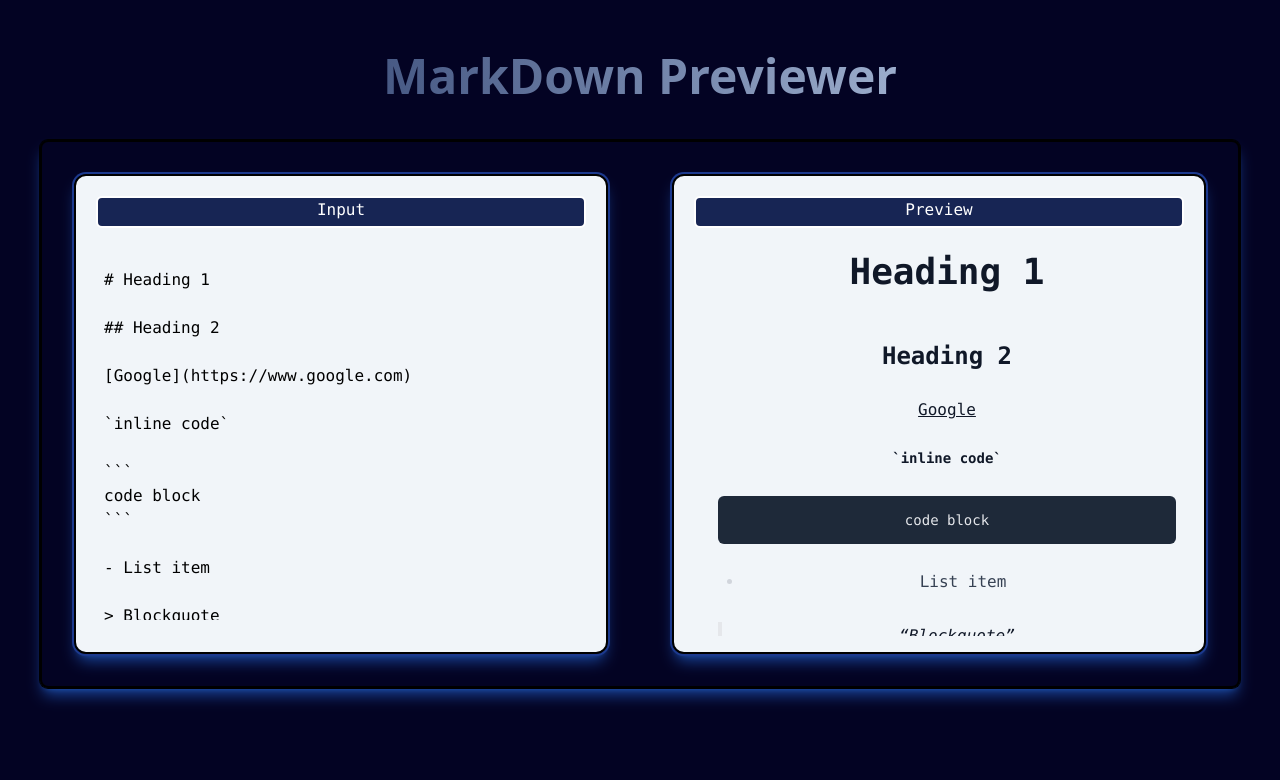
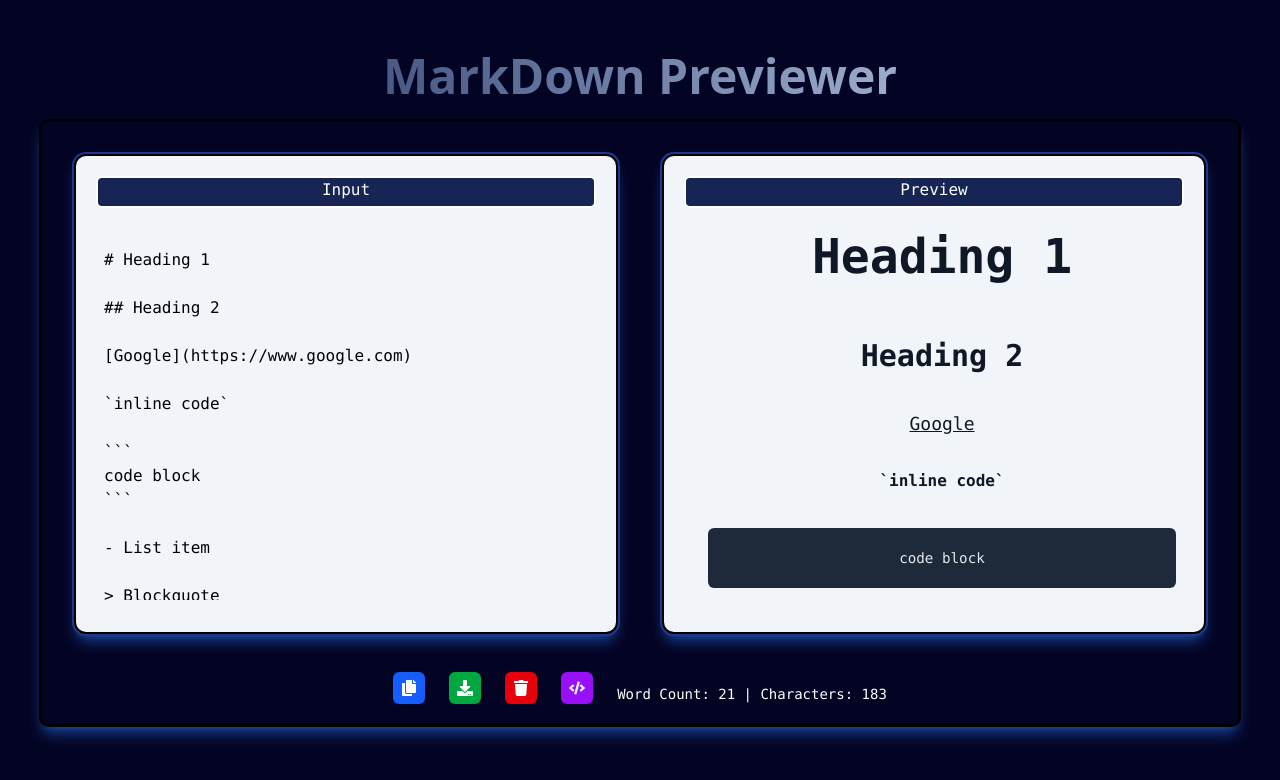
Before and after one commit to Hussain-Tinwala/Markdown-Previewer, a React app: page / in a window 1280 px wide. Shown: the top 780 px of the page. Built offline with nearby package versions, Linux system fonts and the light colour scheme; the HTML template or start-up script is replaced by a standard one.

Commit message:
Added core functionalities: Copy, Download, Clear, and Toggle Raw HTML View buttons

```diff
--- a/src/components/Engine.jsx
+++ b/src/components/Engine.jsx
@@ -1,7 +1,8 @@
-import React, { useEffect, useState } from "react";
-import { marked } from 'marked'
+import React, { useState } from "react";
+import { marked } from 'marked';
+import { FaCopy, FaDownload, FaTrash, FaCode } from 'react-icons/fa';
+
 function Engine() {
-
   const defaultMarkdown = `
 # Heading 1
 
@@ -23,81 +24,95 @@ code block
 
 **Bold text**
   `;
-    const [markdown, setMarkdown] = useState(defaultMarkdown)
 
-    function handleChange(event) {
-        const data = event.currentTarget
-        setMarkdown(data.value)
-    }
+  const [markdown, setMarkdown] = useState(defaultMarkdown);
+  const [showHtml, setShowHtml] = useState(false);
+
+  const handleChange = (event) => {
+    setMarkdown(event.target.value);
+  };
+
   const renderMarkdown = () => {
-        return { __html: marked(markdown) }
-    }
-    marked.use({
+    marked.setOptions({
       breaks: true
     });
+    return { __html: marked(markdown) };
+  };
+
+  const copyToClipboard = () => {
+    navigator.clipboard.writeText(markdown);
+    alert("Markdown Copied to Clipboard ✅");
+  };
+
+  const downloadMarkdown = () => {
+    const blob = new Blob([markdown], { type: "text/markdown" });
+    const url = URL.createObjectURL(blob);
+    const a = document.createElement("a");
+    a.href = url;
+    a.download = "markdown.md";
+    a.click();
+    URL.revokeObjectURL(url);
+  };
+
+  const clearEditor = () => {
+    setMarkdown("");
+  };
+
+  const toggleHtmlView = () => {
+    setShowHtml(!showHtml);
+  };
 
   return (
     <>
-            <div className="container font-mono flex border-2 h-1/3 max-h-screen gap-10 p-[20px] m-10 mx-auto mb-0 bg-transparent w-300 rounded-lg shadow-lg shadow-blue-500/50 ring-1"
-
-            // style={{
-            //     display: 'flex',
-            //     gap: '10px',
-            //     margin: '25px'
-            // }}
-            >
-                <div className="container1 m-3 p-5 w-1/2 h-120 border-2 bg-[#F1F5F9] rounded-xl shadow-lg shadow-blue-500/50 ring-2 ring-blue-900"
-                    >
-                    <h2 className="border-2 bg-[#172554] text-white rounded-md
-
-h-8 ">Input</h2>
+      <div className="container font-mono flex flex-col border-2 max-h-screen gap-10 p-[20px] m-10 mt-5 mx-auto mb-0 bg-transparent w-300 rounded-lg shadow-lg shadow-blue-500/50 ring-1">
+        <div className="flex h-[450px] gap-5">
+          {/* Input Section */}
+          <div className="container1 m-3 p-5 w-1/2 h-120 border-2 bg-[#F1F5F9] rounded-xl shadow-lg shadow-blue-500/50 ring-2 ring-blue-900">
+            <h2 className="border-2 bg-[#172554] text-white rounded-md h-8">Input</h2>
             <textarea
-                        name="textarea"
               id="editor"
               value={markdown}
               onChange={handleChange}
+              className="w-full h-96 m-2 mx-auto p-2 outline-none resize-none bg-transparent text-black"
               placeholder="Enter markdown here..."
-                        className="w-full h-96 m-2 mx-auto p-2"
-
-                    // style={{
-                    //     width: 700,
-                    //     height: 500,
-                    //     resize: false,
-                    //     border: 'none',
-                    //     outline: 'none',
-                    //     border: '2px solid black',
-                    //     padding: '30px'
-                    // }}
-                    >
-
-                    </textarea>
+            />
           </div>
 
-
-                <div className="container2 m-3 p-5 w-1/2 h-120 border-2 bg-[#F1F5F9] rounded-xl shadow-lg shadow-blue-500/50 ring-2 ring-blue-900"
-
-                // style={{
-                //     width: 700,
-                //     height: 500,
-                //     border: '2px solid black',
-                //     padding: '30px',
-                //     marginTop: '28px'
-                // }}
-                >
-                    <h2 className="border-2 bg-[#172554] text-white rounded-md
-
-h-8">Preview</h2>
+          {/* Preview Section */}
+          <div className="container2 m-3 p-5 w-1/2 h-120 border-2 bg-[#F1F5F9] rounded-xl shadow-lg shadow-blue-500/50 ring-2 ring-blue-900">
+            <h2 className="border-2 bg-[#172554] text-white rounded-md h-8">Preview</h2>
             <div
               id="preview"
-                        className="w-full h-[400px] m-2 p-4 prose overflow-y-auto"
+              className="w-full h-[400px] m-2 p-4 prose prose-lg overflow-y-auto"
               dangerouslySetInnerHTML={renderMarkdown()}
             />
 
+          </div>
+            {/* {showHtml && (
+              <div className=" m-3 p-5 h-120 w-auto border-2 bg-[#F1F5F9] rounded-xl shadow-lg shadow-blue-500/50 ring-2 ring-blue-900">
+                <pre>{marked(markdown)}</pre>
+              </div>
+            )} */}
 
+            {/* Raw HTML Section (Toggled) */}
+          {showHtml && (
+            <div className="container3 m-3 p-5 w-1/3 h-120 border-2 bg-[#F1F5F9] rounded-xl shadow-lg shadow-blue-500/50 ring-2 ring-blue-900">
+              <h2 className="border-2 bg-[#172554] text-white rounded-md h-8">Raw HTML</h2>
+              <pre className="w-full h-[400px] m-2 p-4 overflow-y-auto">{marked(markdown)}</pre>
+            </div>
+          )}
+        </div>
+
+        <div className="flex justify-center items-center gap-6 mt-10 text-white">
+          <button onClick={copyToClipboard} className="bg-blue-600 p-2 rounded-md cursor-pointer"><FaCopy /></button>
+          <button onClick={downloadMarkdown} className="bg-green-600 p-2 rounded-md cursor-pointer"><FaDownload /></button>
+          <button onClick={clearEditor} className="bg-red-600 p-2 rounded-md cursor-pointer"><FaTrash /></button>
+          <button onClick={toggleHtmlView} className="bg-purple-600 p-2 rounded-md cursor-pointer"><FaCode /></button>
+          <p className="text-sm mt-3 text-white">Word Count: {markdown.split(/\s+/).filter(Boolean).length} | Characters: {markdown.length}</p>
         </div>
       </div>
     </>
-    )
+  );
 }
 
-export default Engine
+export default Engine;
```
Lines whose indentation alone changed are shown as unchanged.
